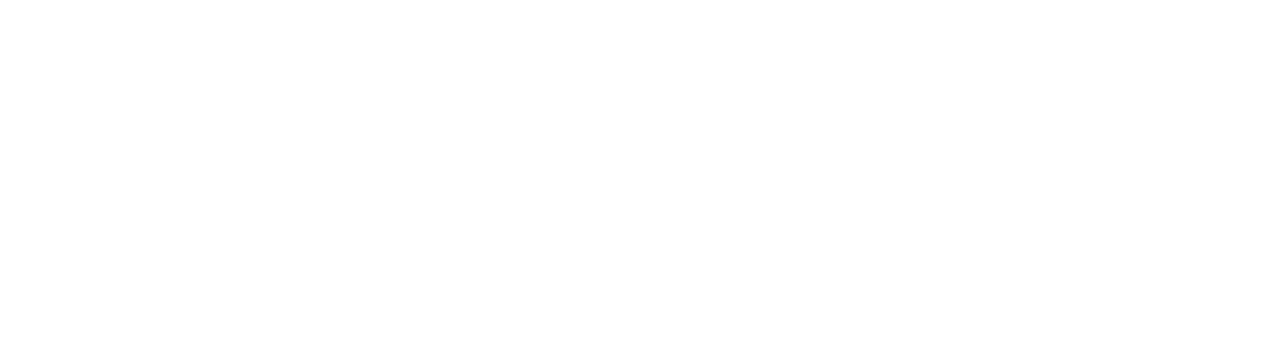
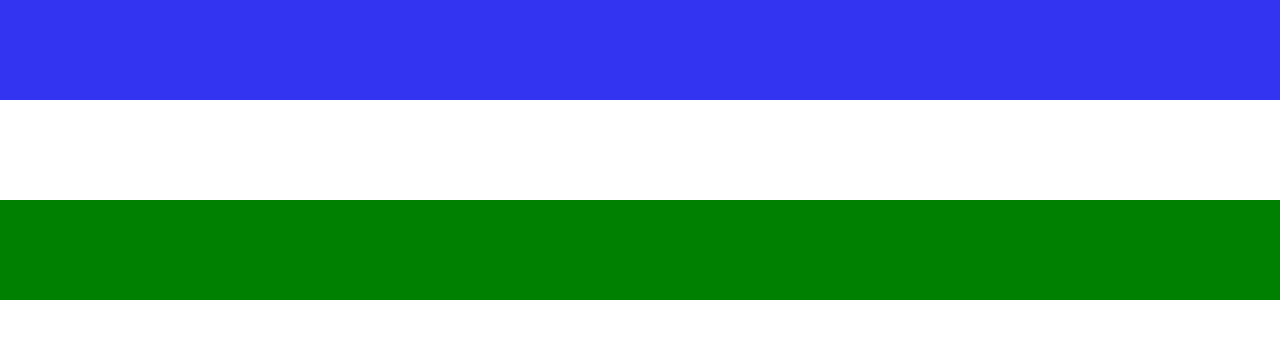
Before and after one commit to UzbekNam/Bayroq, a plain HTML site: page index.html in a window 1280 px wide. Drawn offline with Linux system fonts and the light colour scheme.

Commit message:
I edit file

```diff
--- a/index.html
+++ b/index.html
@@ -5,8 +5,27 @@
     <meta http-equiv="X-UA-Compatible" content="IE=edge">
     <meta name="viewport" content="width=device-width, initial-scale=1.0">
     <title>Document</title>
+    <style>
+        *{
+            margin: 0;
+            padding: 0;
+        }
+        h1{
+            height: 100px;
+        }
+        .ko{
+            background-color: rgba(24, 24, 241, 0.884);
+        }
+        .yas{
+            background-color: green;
+        }
+    </style>
 </head>
 <body>
-
+    <h1 class="ko"></h1>
+    <p></p>
+    <h1></h1>
+    <p></p>
+    <h1 class="yas"></h1>
 </body>
 </html>
```
